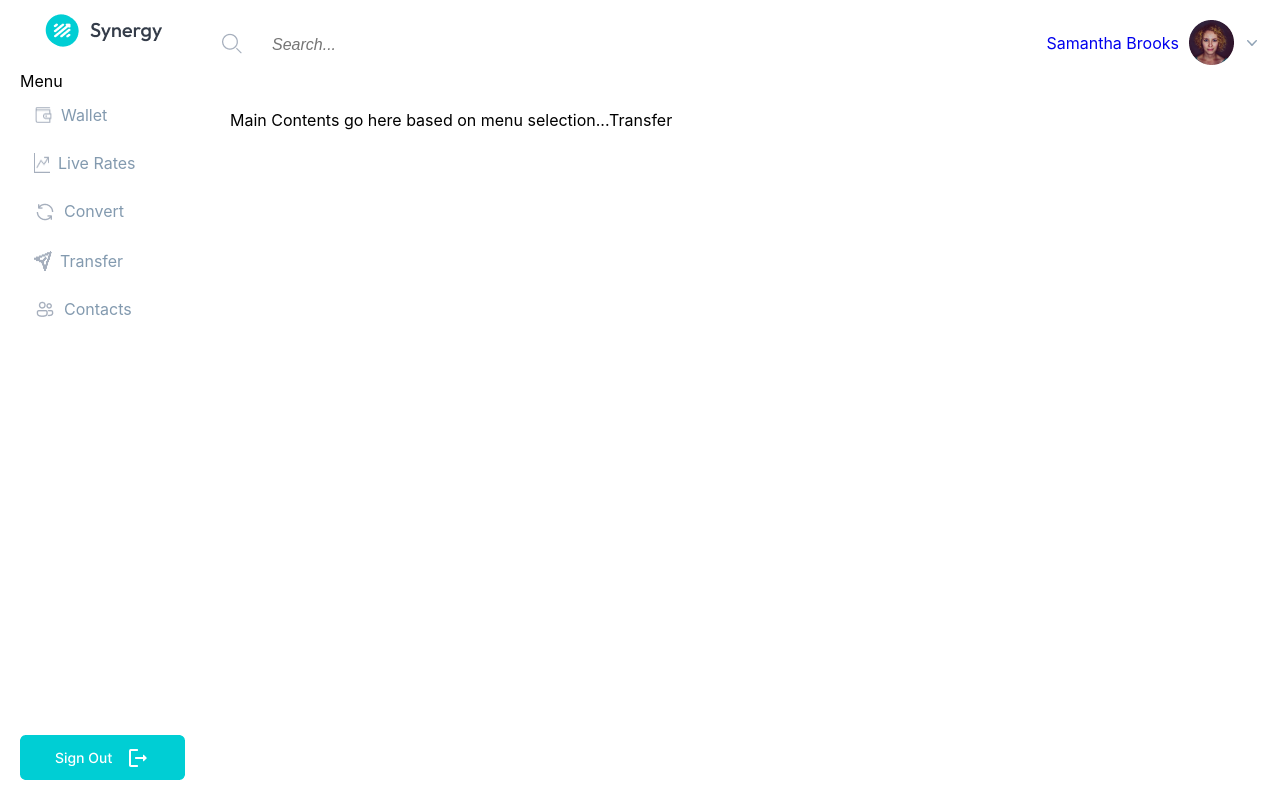
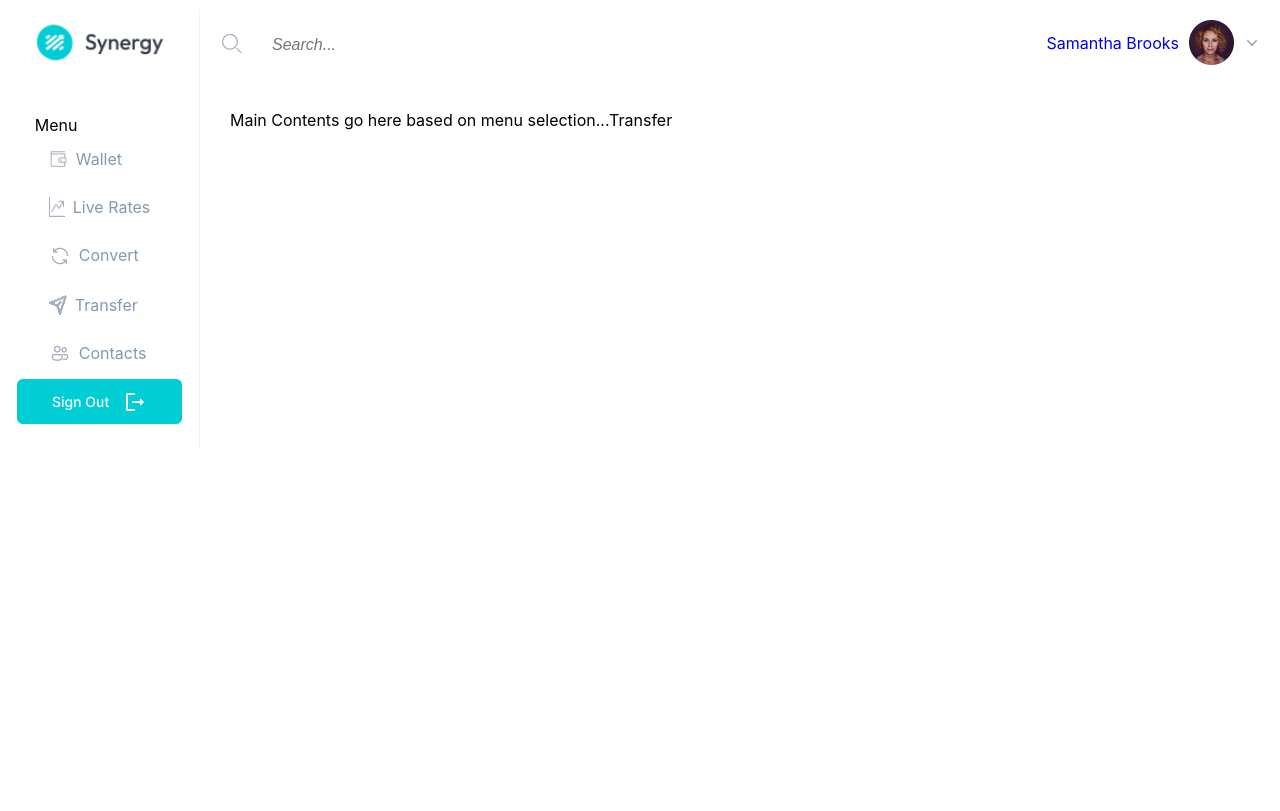
Before and after one commit to nology-tech/synergy, a React (Create React App) app: page /dashboard/transfer in a window 1280 px wide. Built offline with nearby package versions, Linux system fonts and the light colour scheme.

Commit message:
modified navmain

```diff
--- a/src/assets/sass/_variables.scss
+++ b/src/assets/sass/_variables.scss
@@ -8,6 +8,7 @@ $color-middle-blue: #00CED4;    // Also used for Primary button colors
 $color-light-blue: #0AF8FF;
 $color-light-gray: #839AAF;
 $color-light-gray2: #A6AFBD;
+$color-light-gray3: #F3F3F3;
 $color-green: #57e141;
 $color-red: #df1c1c;
 
--- a/src/components/BankDetails/BankDetails.jsx
+++ b/src/components/BankDetails/BankDetails.jsx
@@ -2,7 +2,7 @@ import React from "react";
 import { useState } from "react";
 import { Link } from "react-router-dom";
 import "./BankDetails.scss";
-import synergyLogo from "../../assets/images/synergy_logo.png";
+import synergyLogo from "../../assets/images/main_logo.png";
 import SignInNav from "../SignInNav/SignInNav";
 
 const BankDetails = () => {
--- a/src/components/BillingAddress/BillingAddress.jsx
+++ b/src/components/BillingAddress/BillingAddress.jsx
@@ -2,7 +2,7 @@ import React from "react";
 import { useState } from "react";
 import { Link } from "react-router-dom";
 import "./BillingAddress.scss";
-import synergyLogo from "../../assets/images/synergy_logo.png";
+import synergyLogo from "../../assets/images/main_logo.png";
 import SignInNav from "../SignInNav/SignInNav";
 
 const BillingAddress = () => {
--- a/src/components/CreateAccount/CreateAccount.jsx
+++ b/src/components/CreateAccount/CreateAccount.jsx
@@ -7,7 +7,7 @@ import "./CreateAccount.scss";
 import { faEye } from "@fortawesome/free-solid-svg-icons";
 import { faPlay } from "@fortawesome/free-solid-svg-icons";
 import { FontAwesomeIcon } from "@fortawesome/react-fontawesome";
-import synergyLogo from "../../assets/images/synergy_logo.png";
+import synergyLogo from "../../assets/images/main_logo.png";
 
 const CreateAccount = () => {
   const [email, setEmail] = useState("");
--- a/src/components/FooterNav/FooterNav.jsx
+++ b/src/components/FooterNav/FooterNav.jsx
@@ -1,6 +1,6 @@
 import React from "react";
 import "./FooterNav.scss";
-import logo from "../../assets/images/Main_Logo.png";
+import logo from "../../assets/images/main_logo.png";
 import { Link } from "react-router-dom";
 
 const FooterNav = () => {
--- a/src/components/HeaderNav/HeaderNav.jsx
+++ b/src/components/HeaderNav/HeaderNav.jsx
@@ -1,6 +1,6 @@
 import React from "react";
 import "./HeaderNav.scss";
-import logo from "../../assets/images/Main_Logo.png";
+import logo from "../../assets/images/main_logo.png";
 import { Link } from "react-router-dom";
 
 const HeaderNav = () => {
--- a/src/components/NavMenu/NavMenu.jsx
+++ b/src/components/NavMenu/NavMenu.jsx
@@ -6,6 +6,7 @@ import convert from "../../assets/images/ep_refresh.png";
 import contacts from "../../assets/images/fluent_people-16-regular.png";
 import signout from "../../assets/images/Group 66.png";
 import transfer from "../../assets/images/transfer-icon.png";
+import mainLogo from "../../assets/images/main_logo.png";
 import { Link } from "react-router-dom";
 
 const NavMenu = () => {
@@ -16,7 +17,9 @@ const NavMenu = () => {
   const transferImg = transfer;
   const signoutImg = signout;
   return (
-    <div className="sidemenu wrapper" id="slide">
+    <div className="sidemenu-wrapper" id="slide">
+      <div className="sidemenu">
+        <img src={mainLogo} alt="Synergy-icon" />
         <div className="sidemenu__items">
           Menu
           <div className="sidemenu__item">
@@ -50,6 +53,7 @@ const NavMenu = () => {
             </Link>
           </div>
         </div>
+      </div>
       <div className="sidemenu__signout">
         <Link to="/home">
           <img className="sidemenu__logout" src={signoutImg} alt="Contacts" />
--- a/src/components/NavMenu/NavMenu.scss
+++ b/src/components/NavMenu/NavMenu.scss
@@ -1,32 +1,51 @@
 @use "../../assets/sass/variables.scss" as *;
 
-.sidemenu{
+.sidemenu-wrapper {
     display: flex;
     flex-direction: column;
-    height:95vh;
-    padding-top: 20px;
-    padding-left: 20px;
+    justify-content: space-between;
+    height: 100%;
+    // padding-top: 20px;
+    // padding-left: 20px;
     min-width: 200px;
+    border-right: 1px ridge $color-light-gray3;
+    align-items: center;
+    // text-align: left;
+
+    padding: 5% 0 0 0;
+
+    .sidemenu {
+        display: flex;
+        flex-direction: column;
+
         &__items {
+            margin-top: 50px;
+            text-align: left;
+            // border: 2px solid black;
 
-        *:active, *:hover {
+
+            *:active,
+            *:hover {
                 border-right: 2px ridge $color-middle-blue;
             }
 
-        .sidemenu__a:active, .sidemenu__a:hover {
+            .sidemenu__a:active,
+            .sidemenu__a:hover {
                 border-right: none;
             }
         }
 
-    &__items, &__signout {
+        &__items,
+        &__signout {
             display: flex;
             flex-direction: column;
             justify-content: flex-start;
 
-        .sidemenu__item{
+            .sidemenu__item {
                 padding: 10px;
                 display: flex;
                 flex-direction: row;
+
                 * {
                     text-decoration: none;
                     font-size: 16px;
@@ -34,27 +53,34 @@
                     padding: 4px;
                 }
 
-            *:hover +.sidemenu__a, *:active +.sidemenu__a{
+                *:hover+.sidemenu__a,
+                *:active+.sidemenu__a {
                     color: $color-middle-blue;
                 }
 
-            *:hover, *:active{
+                *:hover,
+                *:active {
                     color: $color-middle-blue;
                 }
 
-            .sidemenu__icon:hover,.sidemenu__icon:active{
+                .sidemenu__icon:hover,
+                .sidemenu__icon:active {
                     background-color: $color-middle-blue;
-                border-radius:50%;
-                opacity:0.4;
-                filter:alpha(opacity=40);
+                    border-radius: 50%;
+                    opacity: 0.4;
+                    filter: alpha(opacity=40);
                 }
             }
-        .sidemenu__item:active, .sidemenu__item:hover{
+
+            .sidemenu__item:active,
+            .sidemenu__item:hover {
                 border-right: 7px solid $color-middle-blue;
             }
         }
+
         &__signout {
-        position:absolute;
-        bottom: 2%;
+
+            margin-bottom: 20px;
         }
     }
+}
--- a/src/components/SignInNav/SignInNav.jsx
+++ b/src/components/SignInNav/SignInNav.jsx
@@ -1,6 +1,6 @@
 import React from "react";
 // import "./SignInNav.scss";
-import logo from "../../assets/images/Main_Logo.png";
+import logo from "../../assets/images/main_logo.png";
 import { Link } from "react-router-dom";
 
 const SignInNav = (props) => {
--- a/src/containers/UserDashboard/UserDashboard.jsx
+++ b/src/containers/UserDashboard/UserDashboard.jsx
@@ -1,7 +1,7 @@
 import React from "react";
 import "./UserDashboard.scss";
 import { Link } from "react-router-dom";
-import logo from "../../assets/images/Main_Logo.png";
+import logo from "../../assets/images/main_logo.png";
 import NavMenu from "../../components/NavMenu/NavMenu";
 import clarity from "../../assets/images/clarity_search-line.png";
 import profile from "../../assets/images/Ellipse.png";
@@ -18,7 +18,7 @@ const UserDashboard = (props) => {
   return (
     <div className="userdashboard">
       <div className="userdashboard_menu">
-        <img src={mainLogo} alt="Synergy-icon" />
+        {/* <img src={mainLogo} alt="Synergy-icon" /> */}
         <NavMenu />
       </div>
       <div className="userdashboard_main">
```
Also changed, not shown: src/assets/images/Main_Logo.png. Lines whose indentation alone changed are shown as unchanged.
